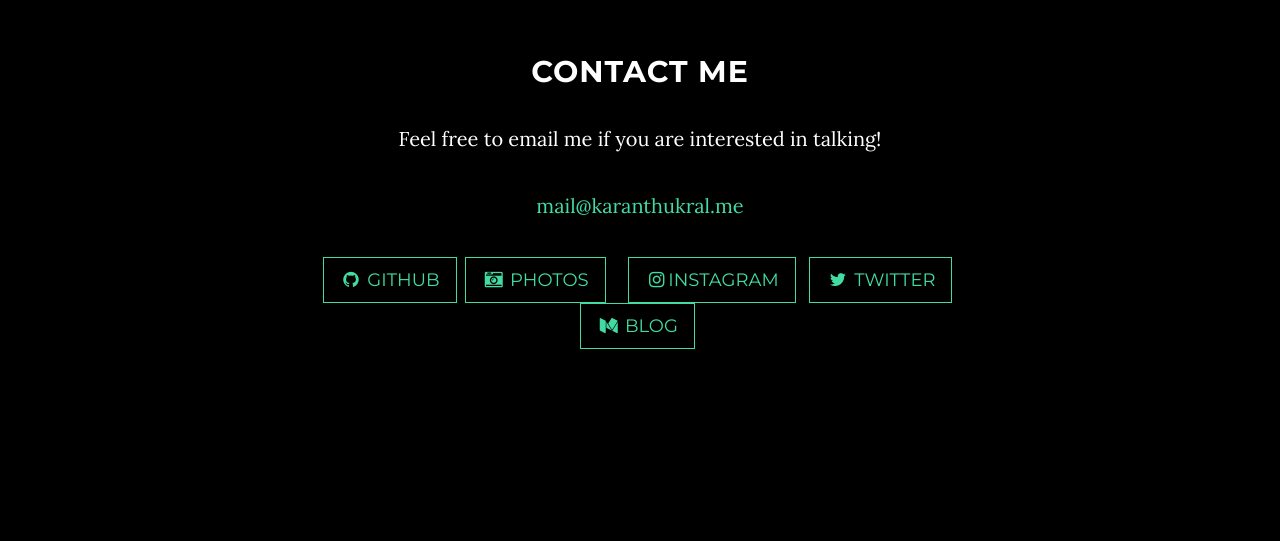
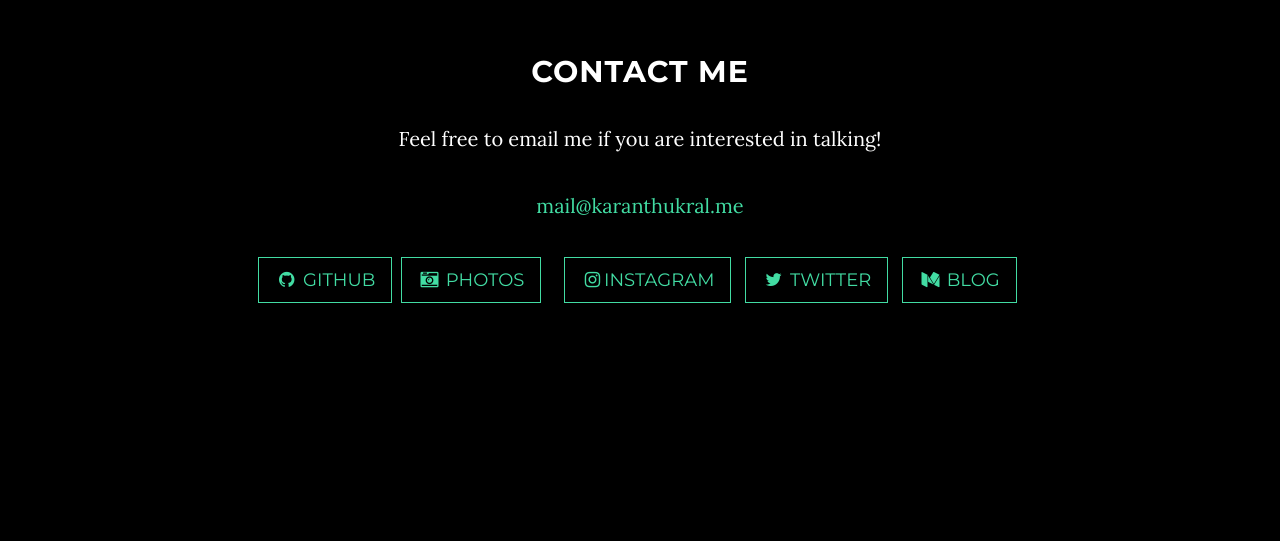
Before and after one commit to karanthukral/karanthukral.github.io, a website: page index.html in a window 1280 px wide. Shown: the part 1610-2151 px from the top of the page. Drawn offline with nearby package versions, Linux system fonts and the light colour scheme; some packages are replaced by stand-ins of ours.

Commit message:
Fix link spacing

```diff
--- a/index.html
+++ b/index.html
@@ -105,7 +105,7 @@
     <!-- Contact Section -->
     <section id="contact" class="container content-section text-center">
         <div class="row">
-            <div class="col-lg-8 col-lg-offset-2">
+            <div class="col-lg-10 col-lg-offset-1">
                 <h2>Contact Me</h2>
                 <p>Feel free to email me if you are interested in talking!</p>
                 <p><a href="mailto:mail@karanthukral.me">mail@karanthukral.me</a>
```
